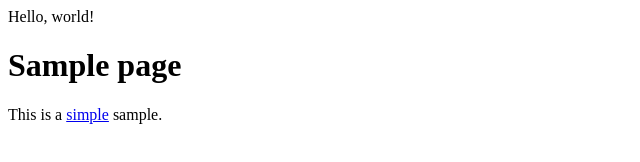
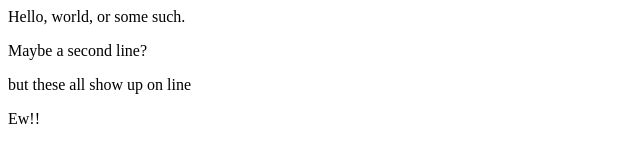
Before and after one commit to rams21724/special-fishstick, a plain HTML site: page index.html in a window 1280 px wide. Shown: the whole page, without its empty margins (0-640 px from the left). Drawn offline with Linux system fonts and the light colour scheme.

Commit message:
index.html

```diff
--- a/index.html
+++ b/index.html
@@ -1,12 +1,7 @@
-Hello, world!
-<!DOCTYPE html>
-<html lang="en">
- <head>
-  <title>Sample page</title>
- </head>
- <body>
-  <h1>Sample page</h1>
-  <p>This is a <a href="demo.html">simple</a> sample.</p>
-  <!-- this is a comment -->
- </body>
-</html>
+<p>Hello, world, or some such.</p>
+
+<p>Maybe a second line?</p>
+
+<p>but these all show up on line</p>
+
+<p>Ew!!</p>
```
